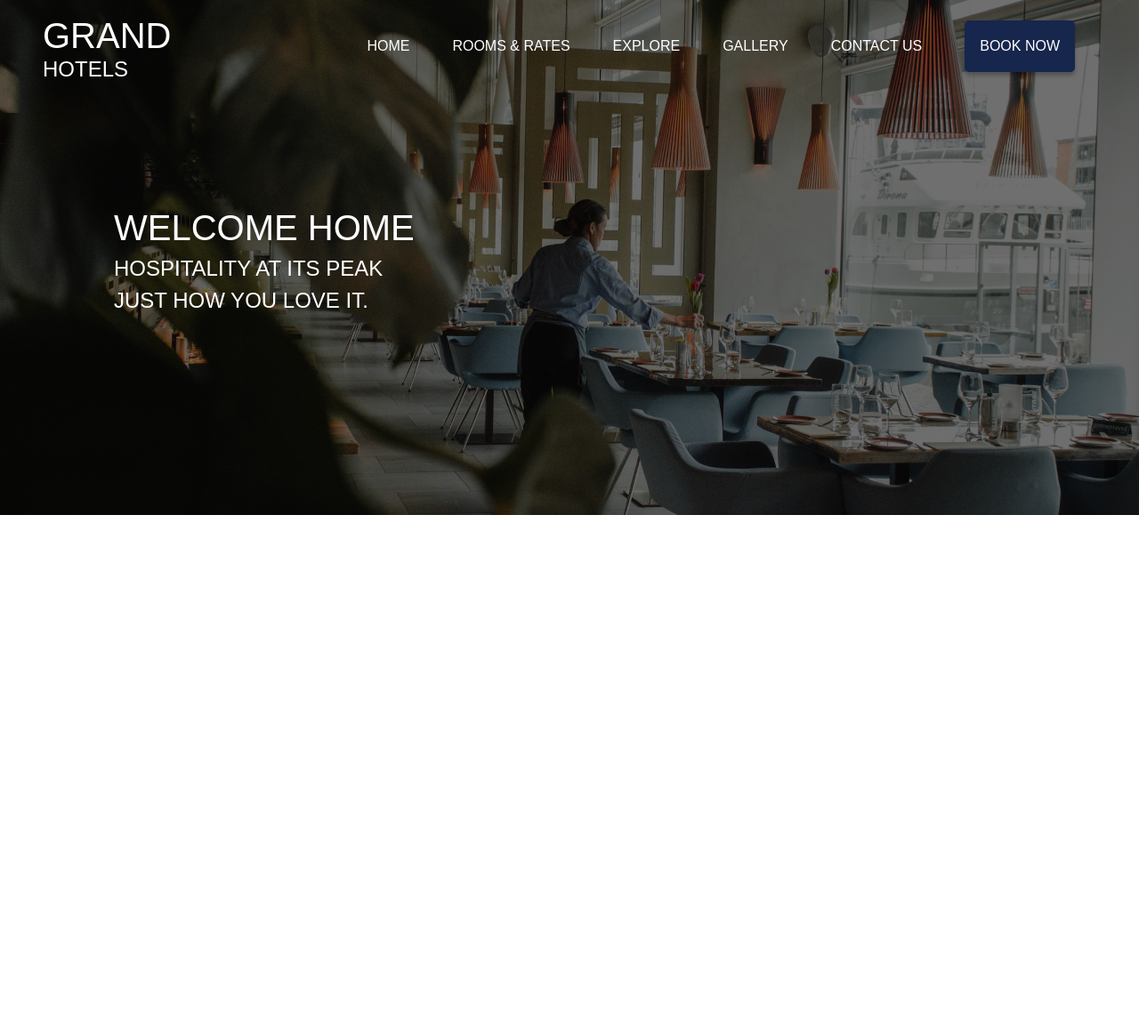
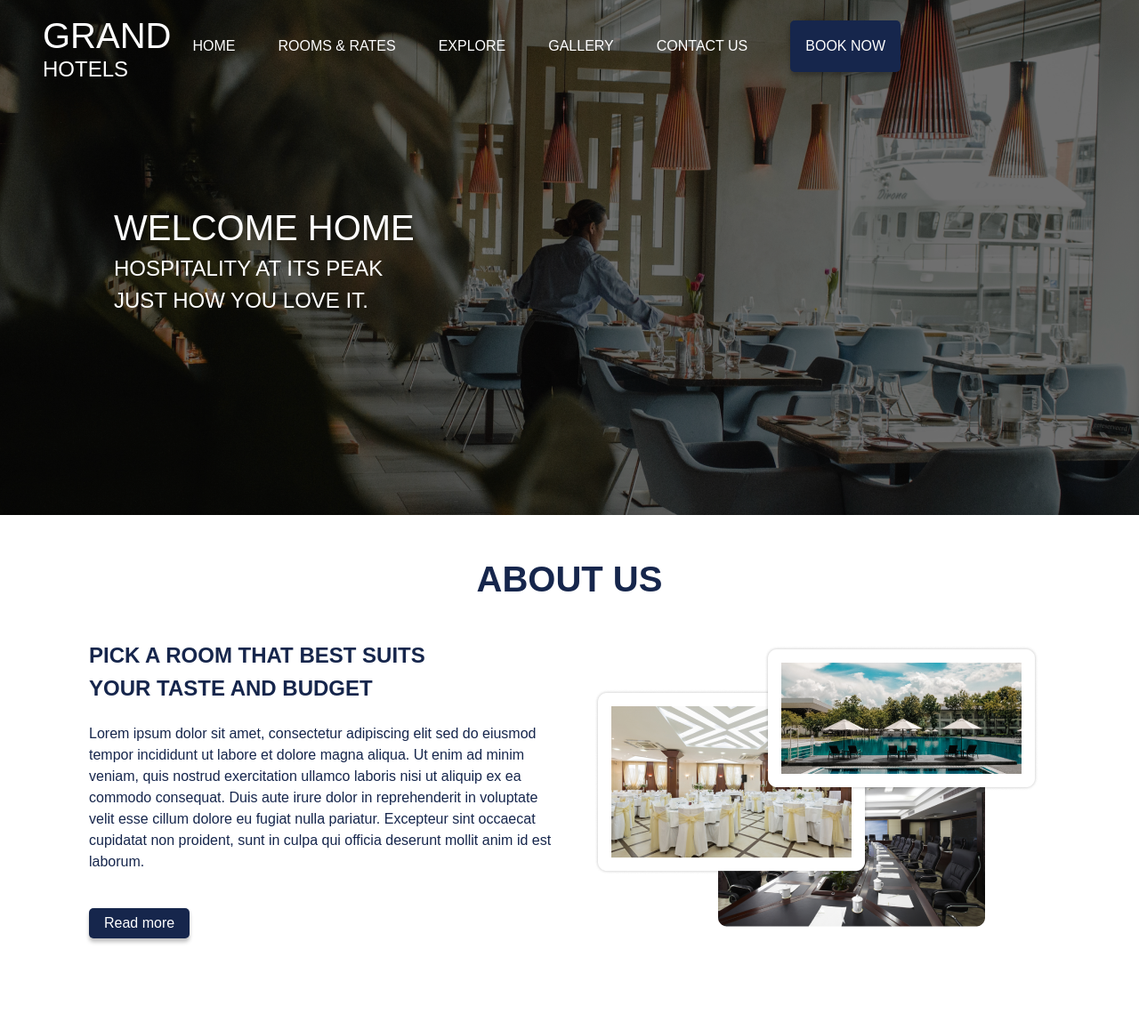
Before and after one commit to bony237/hotel_envato_avengers, a plain HTML site: page homepage.html in a window 1280 px wide. Shown: the whole page at 89% size. Before the commit the page ends 800 px from the top, so only its background shows below. Drawn offline with nearby package versions, Linux system fonts and the light colour scheme; a web font is replaced by a local one.

Commit message:
about us section Done

```diff
--- a/homepage.html
+++ b/homepage.html
@@ -17,10 +17,11 @@
   </head>
   <body>
     <!--header-->
-    <header class="text-white">
-      <div class="bgColor">
+    <header>
+      <div class="bgColor d-flex align-items-center align-items-sm-start">
+        <div>
           <div
-          class="mx-5 mt-3 d-flex flex-row flex-wra justify-content-between align-items-start"
+            class="mx-5 mt-3 d-flex flex-row justify-content-between align-items-start"
           >
             <!--Logo-->
             <div>
@@ -38,7 +39,7 @@
               <p class="mx-4 m-md-4">EXPLORE</p>
               <p class="mx-4 m-md-4">GALLERY</p>
               <p class="mx-4 m-md-4">CONTACT US</p>
-            <span class="mx-4 p-3 btn bookBtn">BOOK NOW</span>
+              <span class="mx-4 p-3 btn formatBtn">BOOK NOW</span>
             </nav>
             <!--end Nav-->
           </div>
@@ -51,7 +52,47 @@
           </div>
           <!--end Slogan-->
         </div>
+      </div>
     </header>
     <!--end header-->
+
+    <!--About-us-->
+    <div class="about_us singleColor">
+      <div class="container">
+        <p class="h1 text-center my-5 font-weight-bold">ABOUT US</p>
+        <div class="d-flex flex-row flex-wrap positioningBloc">
+          <div class="col-12 col-lg-6">
+            <p class="h4 font-weight-bold">PICK A ROOM THAT BEST SUITS</p>
+            <p class="h4 font-weight-bold">YOUR TASTE AND BUDGET</p>
+            <p class="my-4">
+              Lorem ipsum dolor sit amet, consectetur adipiscing elit sed do
+              eiusmod tempor incididunt ut labore et dolore magna aliqua. Ut
+              enim ad minim veniam, quis nostrud exercitation ullamco laboris
+              nisi ut aliquip ex ea commodo consequat. Duis aute irure dolor in
+              reprehenderit in voluptate velit esse cillum dolore eu fugiat
+              nulla pariatur. Excepteur sint occaecat cupidatat non proident,
+              sunt in culpa qui officia deserunt mollit anim id est laborum.
+            </p>
+            <div class="d-flex flex-row d-block d-lg-none">
+              <img src="style/meeting_room.png" alt="meeting_room" />
+              <img src="style/reception_oom.png" alt="reception_oom" />
+              <img src="style/swimming_pool.png" alt="swimming_pool" />
+            </div>
+
+            <div class="my-3 btn py-1 px-3 formatBtn text-white h4">
+              Read more
+            </div>
+          </div>
+          <div class="col-12 col-lg-6 d-none d-lg-block blockImg">
+            <div class="d-flex align-items-center justify-content-center">
+              <img src="style/meeting_room.png" alt="meeting_room" />
+              <img src="style/reception_oom.png" alt="reception_oom" />
+              <img src="style/swimming_pool.png" alt="swimming_pool" />
+            </div>
+          </div>
+        </div>
+      </div>
+    </div>
+    <!--end About-us-->
   </body>
 </html>
--- a/style/homepage.css
+++ b/style/homepage.css
@@ -1,19 +1,32 @@
-header {
+/*style whole document*/
+body {
+  font-family: "Sansation", arial;
   width: 100%;
-  height: 579px;
-  background: url("bg1.png") no-repeat center;
-  font-family: "Sansation", arial;
-  color: white;
-  position: absolute;
-  top: 0;
+  max-width: 1440px;
 }
 
-.bookBtn {
+.formatBtn {
   background-color: #16264c;
   box-shadow: 0px 4px 4px rgba(0, 0, 0, 0.25);
   color: white;
   border: transparent 1px solid;
   border-radius: 5px;
+}
+
+.singleColor {
+  color: #16264c;
+}
+
+/*end style whole document*/
+
+/*style header*/
+header {
+  width: 100%;
+  height: 579px;
+  position: absolute;
+  top: 0;
+  background: url("bg1.png") no-repeat center;
+  color: white;
 }
 
 .sloganText {
@@ -28,3 +41,53 @@ header {
   width: 100%;
   background-color: #0000008f;
 }
+
+/*end style Header*/
+
+/*style about_us*/
+
+.about_us {
+  position: absolute;
+  top: 579px;
+  width: 100%;
+  height: 579px;
+}
+
+.blockImg {
+  position: relative;
+  width: 100%;
+  height: 100%;
+}
+
+.positioningBloc {
+  position: relative;
+  height: 100%;
+}
+
+.blockImg {
+  position: absolute;
+  width: 100%;
+  height: 100%;
+  right: 0;
+}
+
+.blockImg img {
+  position: absolute;
+}
+
+.blockImg img:first-child {
+  top: 35%;
+  left: 30%;
+}
+
+.blockImg img:nth-child(2) {
+  left: 5%;
+  top: 15%;
+}
+
+.blockImg img:nth-child(3) {
+  top: 1%;
+  right: 5%;
+}
+
+/*end style about_us*/
```
Also changed, not shown: style/meeting_room.png (added), style/reception_oom.png (added), style/swimming_pool.png (added). Lines whose indentation alone changed are shown as unchanged.
